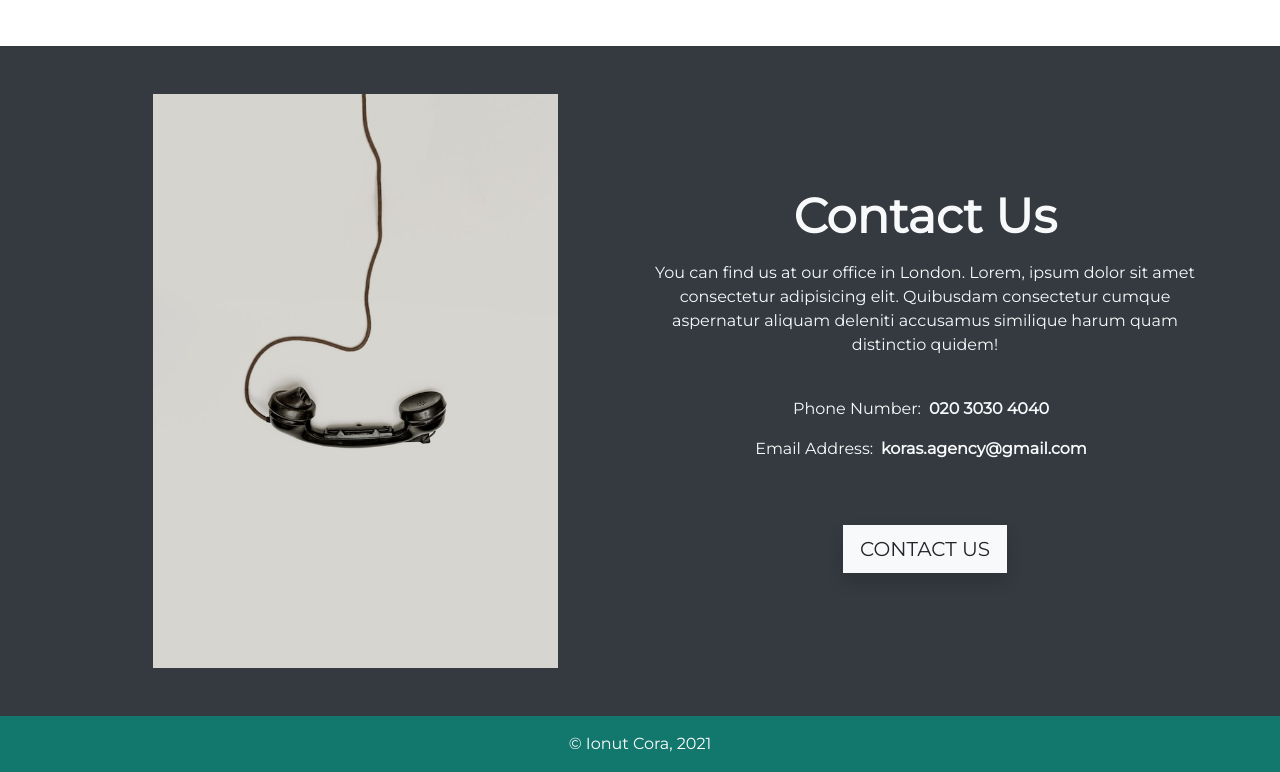
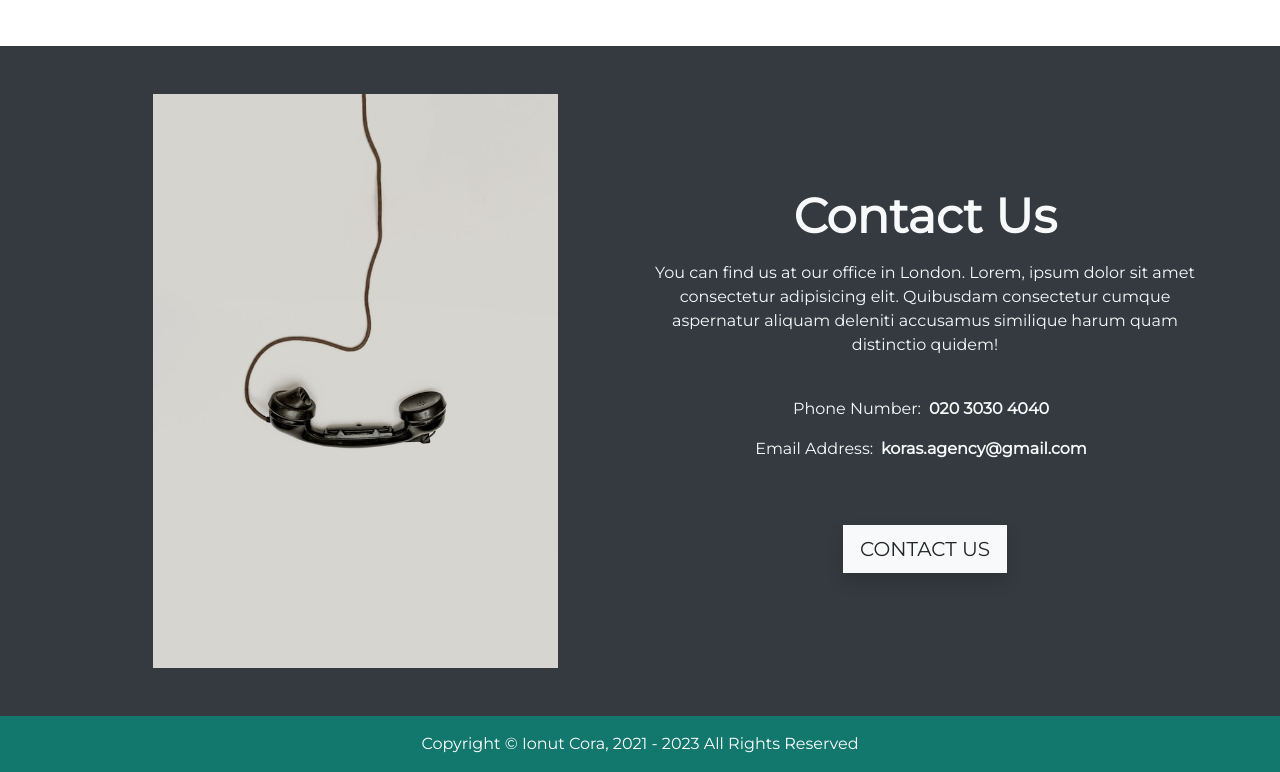
Before and after one commit to Ionut-Cora/koras-estates-agency, a React (Create React App) app: page /#/ in a window 1280 px wide. Shown: the part 2978-3750 px from the top of the page. Built offline with nearby package versions, Linux system fonts and the light colour scheme.

Commit message:
footer changes

```diff
--- a/src/components/Footer/Footer.jsx
+++ b/src/components/Footer/Footer.jsx
@@ -4,7 +4,7 @@ import './Footer.css';
 function Footer() {
     return(
         <div id="footer">
-            <p className="text-center p-3 mb-0">&copy; Ionut Cora, 2021</p>
+            <p className="text-center text-capitalize p-3 mb-0">Copyright &copy; Ionut Cora, 2021 - 2023 All rights reserved</p>
         </div>
     )
 }
```
